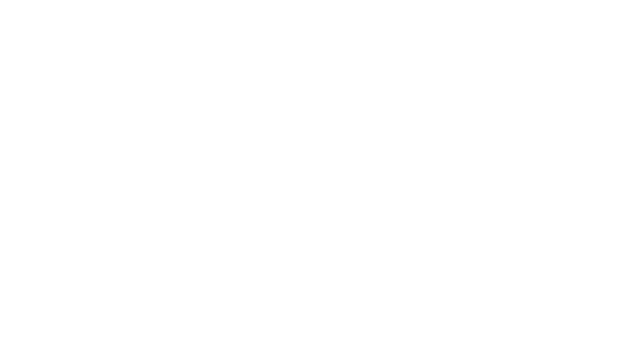
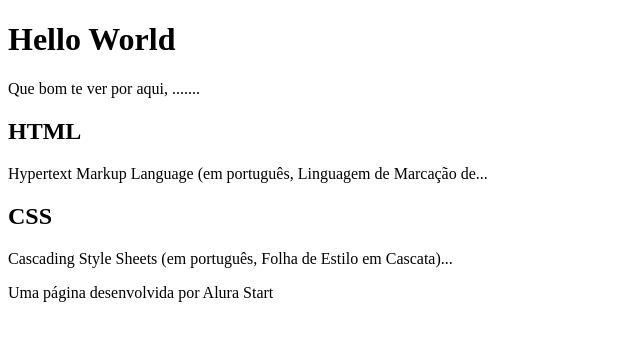
Before and after one commit to JoanirRibeiro/Projeto_HelloWord_forma-o_2a_jornnada-2025, a plain HTML site: page index.html in a window 1280 px wide. Shown: the whole page, without its empty margins (0-640 px from the left). Drawn offline with Linux system fonts and the light colour scheme.

Commit message:
editção no arquivo html

```diff
--- a/index.html
+++ b/index.html
@@ -6,6 +6,22 @@
     <title>Hello Word</title>
 </head>
 <body>
+    <header>
+        <h1>Hello World</h1>
+        <p>Que bom te ver por aqui, .......</p>
+    </header>
+
+    <section>
+        <h2>HTML</h2>
+        <p>Hypertext Markup Language (em português, Linguagem de Marcação de...</p>
+        <h2>CSS</h2>
+        <p>Cascading Style Sheets (em português, Folha de Estilo em Cascata)...</p>
+    </section>
+
+    <footer>
+        <p>Uma página desenvolvida por Alura Start</p>
+    </footer>
+
 
 </body>
 </html>
```
